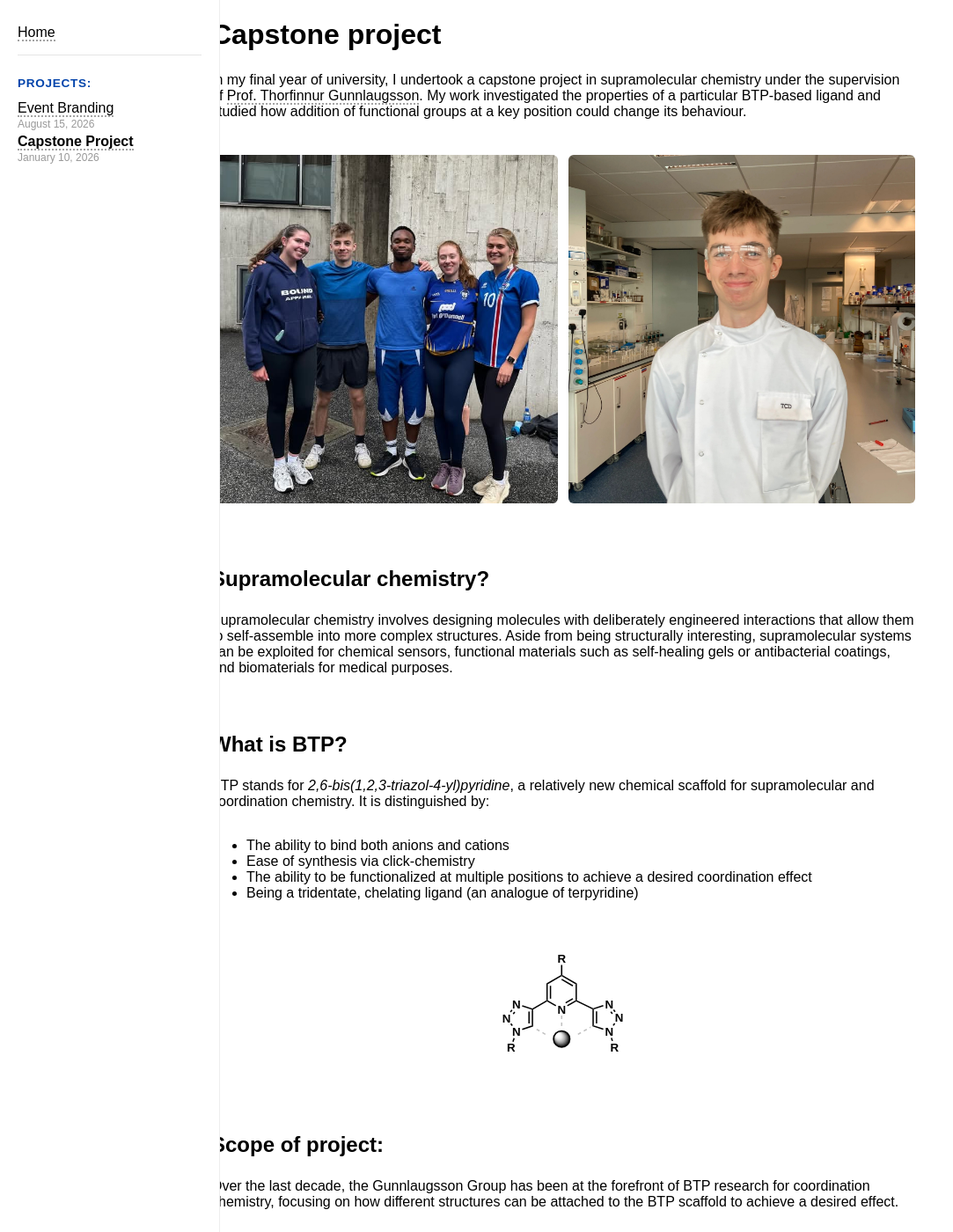
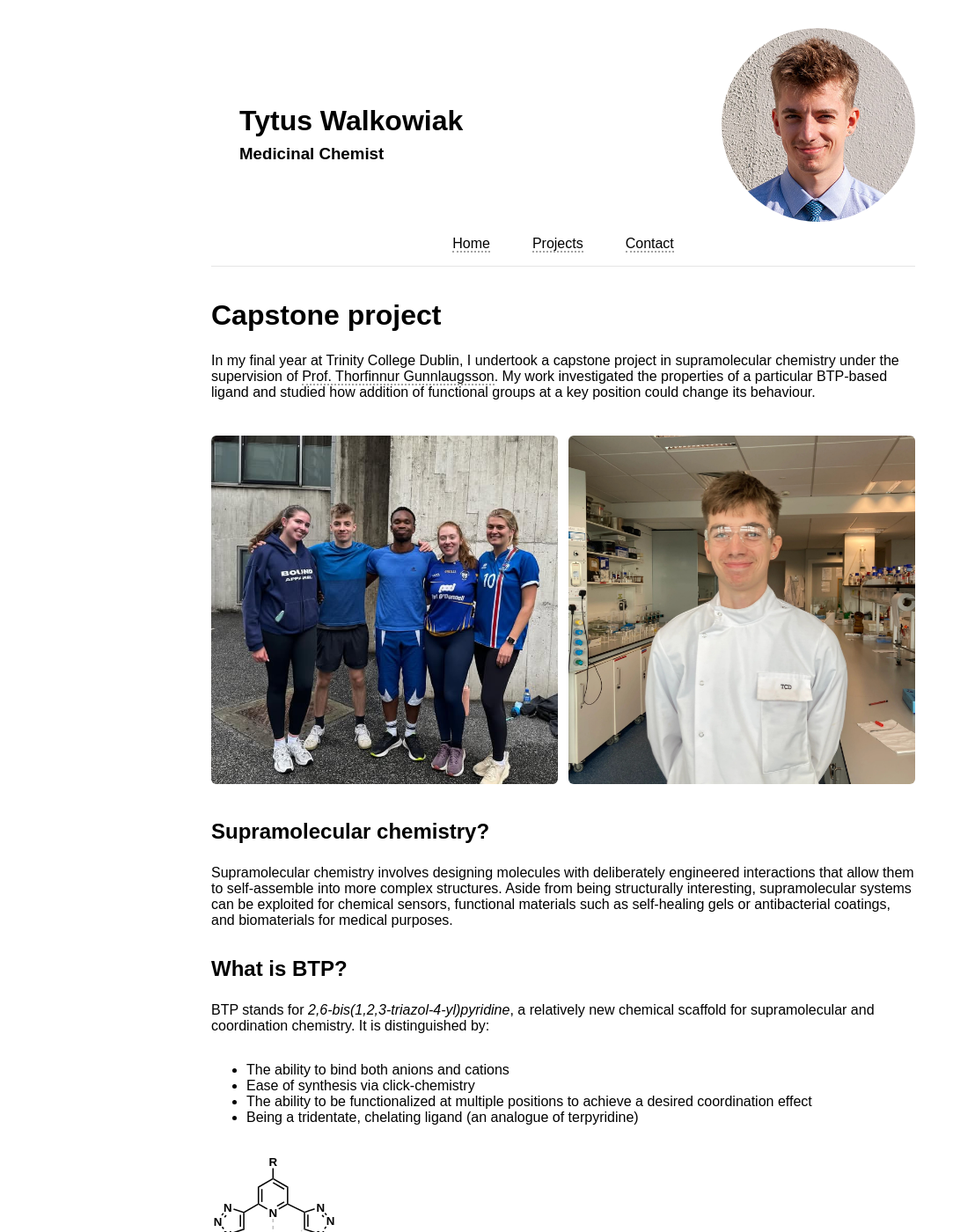
Before and after one commit to b0nes1/tytus.me, a Jekyll site: the page built from _posts/2026-01-10-Capstone-Project.md, in a window 1280 px wide and 1400 px high. Shown: the whole window at 88% size, without its empty margins (0-1083 px from the left). Built offline with Jekyll 4.4.1, drawn with Linux system fonts in a browser that asks for light colours.

Commit message:
added cards

```diff
--- a/_includes/header.html
+++ b/_includes/header.html
@@ -1,7 +1,19 @@
 <header>
-    <div class="nametag">
-        <h1>Tytus Walkowiak</h1>
-        <h3>Medicinal Chemist</h3>
+    <div class="header-main">
+        <div class="nametag">
+            <h1>Tytus Walkowiak</h1>
+            <h3>Medicinal Chemist</h3>
+        </div>
+    <img class="headshot" src="{{ '/headshot low.jpg' | relative_url }}" alt="Tytus Walkowiak">
+
     </div>
-    <img class="headshot" src="headshot low.jpg">
+
+    <nav class="homebar">
+        <ul>
+            <li><a class="{% if page.url == '/' %}active{% endif %}" href="{{ '/' | relative_url }}">Home</a></li>
+            <li><a class="{% if page.url == '/projects/' %}active{% endif %}" href="{{ '/projects/' | relative_url }}">Projects</a></li>
+            <li><a class="{% if page.url == '/contact/' %}active{% endif %}" href="{{ '/contact/' | relative_url }}">Contact</a></li>
+        </ul>
+        <hr>
+    </nav>
 </header>
--- a/_layouts/posts.html
+++ b/_layouts/posts.html
@@ -2,5 +2,5 @@
 layout: default
 ---
 
-{% include sidebar.html %}
+{% include header.html %}
 {{ content }}
--- a/_posts/2026-01-10-Capstone-Project.md
+++ b/_posts/2026-01-10-Capstone-Project.md
@@ -1,10 +1,11 @@
 ---
 layout: posts
+preview_image: /assets/thumbs/TytusLab.png
 ---
 
 # Capstone project
 
-In my final year of university, I undertook a capstone project in supramolecular chemistry under the supervision of [Prof. Thorfinnur Gunnlaugsson](https://thorrigunnlaugsson.wordpress.com/). My work investigated the properties of a particular BTP-based ligand and studied how addition of functional groups at a key position could change its behaviour.
+In my final year at Trinity College Dublin, I undertook a capstone project in supramolecular chemistry under the supervision of [Prof. Thorfinnur Gunnlaugsson](https://thorrigunnlaugsson.wordpress.com/). My work investigated the properties of a particular BTP-based ligand and studied how addition of functional groups at a key position could change its behaviour.
 <div class="img-side-by-side">
   <img src="/assets/ThorrisHammers.png">
   <img src="/assets/TytusLab.jpeg" >
--- a/index.html
+++ b/index.html
@@ -3,7 +3,7 @@ layout: default
 ---
 
 {% include header.html %}
-{% include sidebar.html %}
+
 <div class="main">
     <h2>About me:</h2>
 
--- a/style.css
+++ b/style.css
@@ -12,7 +12,6 @@ img {
   max-width: 100%;
   height: auto;
   display: block;
-  margin: 24px auto;
 }
 
 .img-small {
@@ -64,8 +63,10 @@ img {
 }
 
 header {
+  margin-top: 2rem;
     width: 100%;
     display: flex;
+    flex-direction: column;
     align-items: center;
 }
 
@@ -80,7 +81,7 @@ h1 {
 }
 
 h2 {
-    margin: 3rem 0 0.5rem 0;
+    margin: 1rem 0 0.5rem 0;
 }
 
 .headshot {
@@ -125,10 +126,6 @@ h3 {
     margin: 0;
 }
 
-nav ul {
-    margin: 0.5rem 0 1.5rem 1rem;
-}
-
 a {
     color: inherit;
     text-decoration: none;
@@ -164,9 +161,6 @@ a:hover {
   color: #000;
 }
 
-nav ul {
-  list-style-type: none;
-}
 
 footer {
     margin-top: auto;
@@ -196,7 +190,7 @@ footer p {
 
 nav ul {
   list-style-type: none;
-  margin: 0.5rem 0 1.5rem 0;
+  margin: 0;
   padding: 0;
 }
 
@@ -235,3 +229,103 @@ nav hr {
   border-top: 1px solid #e5e5e5;
   margin: 1rem 0;
 }
+/* Header */
+
+.header-main {
+    display: flex;
+    flex-direction: row;
+    align-items: center;
+    justify-content: space-between;
+    width: 100%;
+}
+
+.homebar {
+    width: 100%;
+}
+
+.homebar ul {
+    display: flex;
+    flex-direction: row;
+    justify-content: center;
+    align-items: center;
+    gap: 3rem;
+
+    list-style: none;
+    margin: 1rem 0;
+    padding: 0;
+}
+
+.homebar li {
+    margin: 0;
+}
+
+
+.post-card {
+    display: flex;
+    flex-direction: row;
+
+    gap: 1.25rem;
+    margin-bottom: 1.5rem;
+    padding: 0;
+
+    border: 1px solid #ddd;
+    border-radius: 6px;
+    overflow: hidden;
+
+    color: inherit;
+    text-decoration: none;
+
+    transition:
+        border-color 0.2s ease,
+        box-shadow 0.2s ease,
+        transform 0.2s ease;
+}
+
+.post-card:hover {
+    border-color: #aaa;
+    box-shadow: 0 4px 12px rgba(0, 0, 0, 0.08);
+    transform: translateY(-1px);
+}
+
+
+/* Thumbnail */
+
+.post-thumb {
+    width: 220px;
+    height: 150px;
+    flex-shrink: 0;
+    overflow: hidden;
+}
+
+.post-thumb img {
+    width: 100%;
+    height: 100%;
+    object-fit: cover;
+    margin: 0;
+
+    transition: transform 0.3s ease;
+}
+
+.post-card:hover .post-thumb img {
+    transform: scale(1.04);
+}
+
+
+/* Text */
+
+.post-card-content {
+    display: flex;
+    flex-direction: column;
+    justify-content: center;
+
+    gap: 0.5rem;
+    padding: 1rem 1.25rem;
+}
+
+.post-card-content h2 {
+    margin: 0;
+}
+
+.post-card-content p {
+    margin: 0;
+}
```
Also changed, not shown: _posts/2026-08-15-Pyweek.md (+1 -0 lines), projects.html (added, +32 -0 lines), assets/thumbs/Pyweek.png (added), assets/thumbs/TytusLab.png (added).
